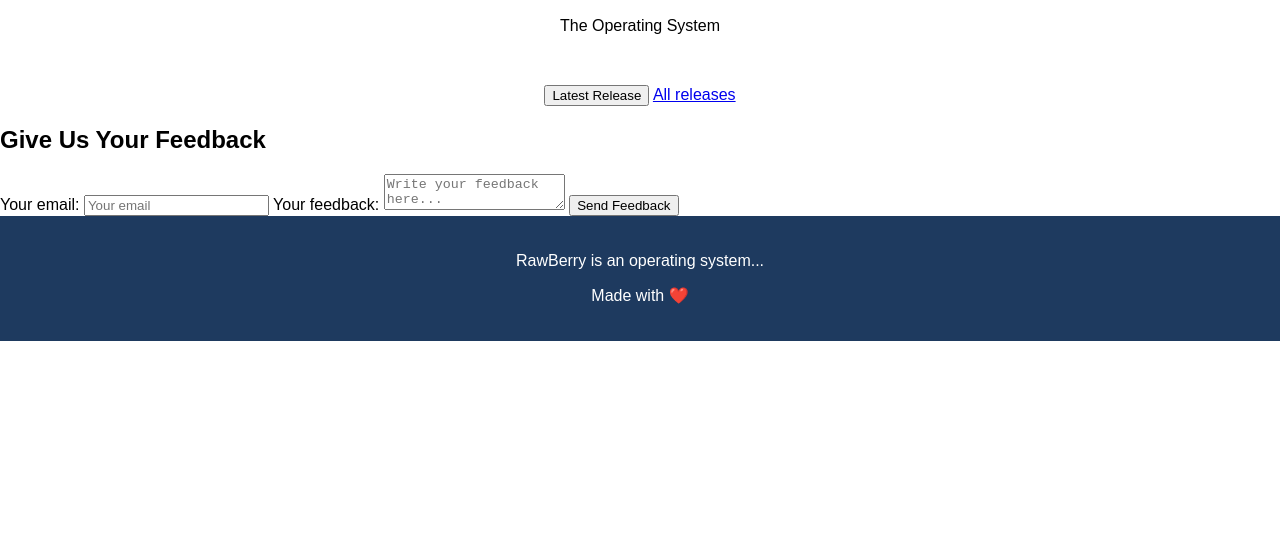
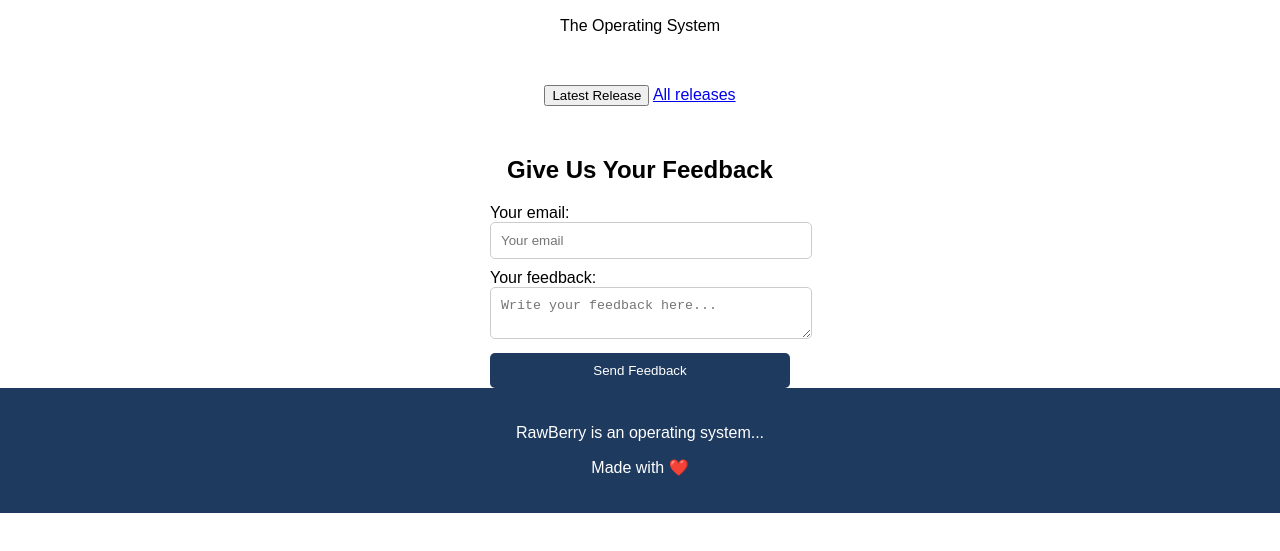
Before and after one commit to RawBerryTeam/rawberry.github.io, a plain HTML site: page index.html in a window 1280 px wide. Shown: the part 209-760 px from the top of the page. Drawn offline with Linux system fonts and the light colour scheme; no server answers.

Commit message:
Update style.css
Add feedback style

```diff
--- a/style.css
+++ b/style.css
@@ -44,3 +44,35 @@ footer {
     text-align: center;
     padding: 20px;
 }
+.feedback {
+    text-align: center;
+    margin-top: 50px;
+}
+
+.feedback form {
+    display: inline-block;
+    text-align: left;
+    width: 300px;
+}
+
+.feedback input, .feedback textarea {
+    width: 100%;
+    margin-bottom: 10px;
+    padding: 10px;
+    border: 1px solid #ccc;
+    border-radius: 5px;
+}
+
+.feedback button {
+    width: 100%;
+    padding: 10px;
+    background-color: #1E3A5F;
+    color: white;
+    border: none;
+    border-radius: 5px;
+    cursor: pointer;
+}
+
+.feedback button:hover {
+    background-color: #163047;
+}
```
